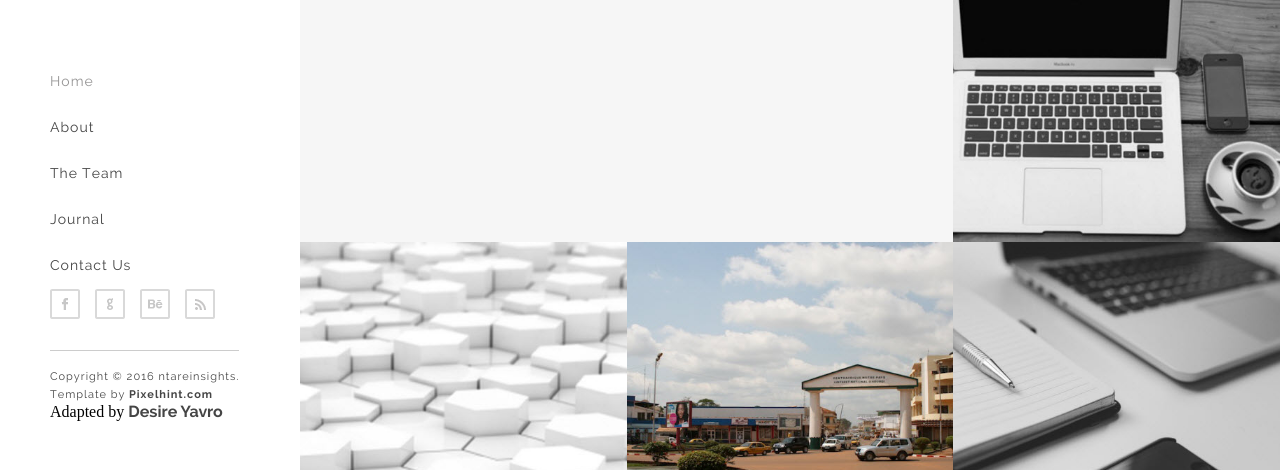
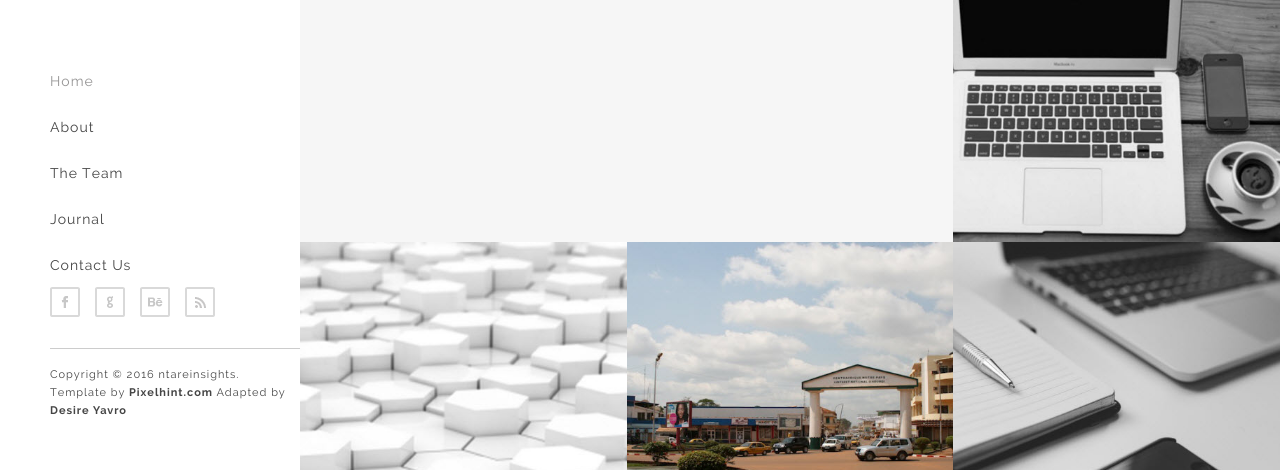
Before and after one commit to dnzengou/innovationconseil, a plain HTML site: page index.html in a window 1280 px wide. Shown: the part 330-800 px from the top of the page. Drawn offline with Linux system fonts and the light colour scheme.

Commit message:
update index.html

```diff
--- a/index.html
+++ b/index.html
@@ -51,7 +51,7 @@
 
 			<div class="rights">
 				<p>Copyright © 2016 ntareinsights.</p>
-				<p>Template by <a href="">Pixelhint.com</a></p> Adapted by <a href="desireyavro.com">Desire Yavro</a>
+				<p>Template by <a href="">Pixelhint.com</a> Adapted by <a href="desireyavro.com">Desire Yavro</a>
 			</div><!-- end rights -->
 		</div ><!-- end footer -->
 	</header><!-- end header -->
```
